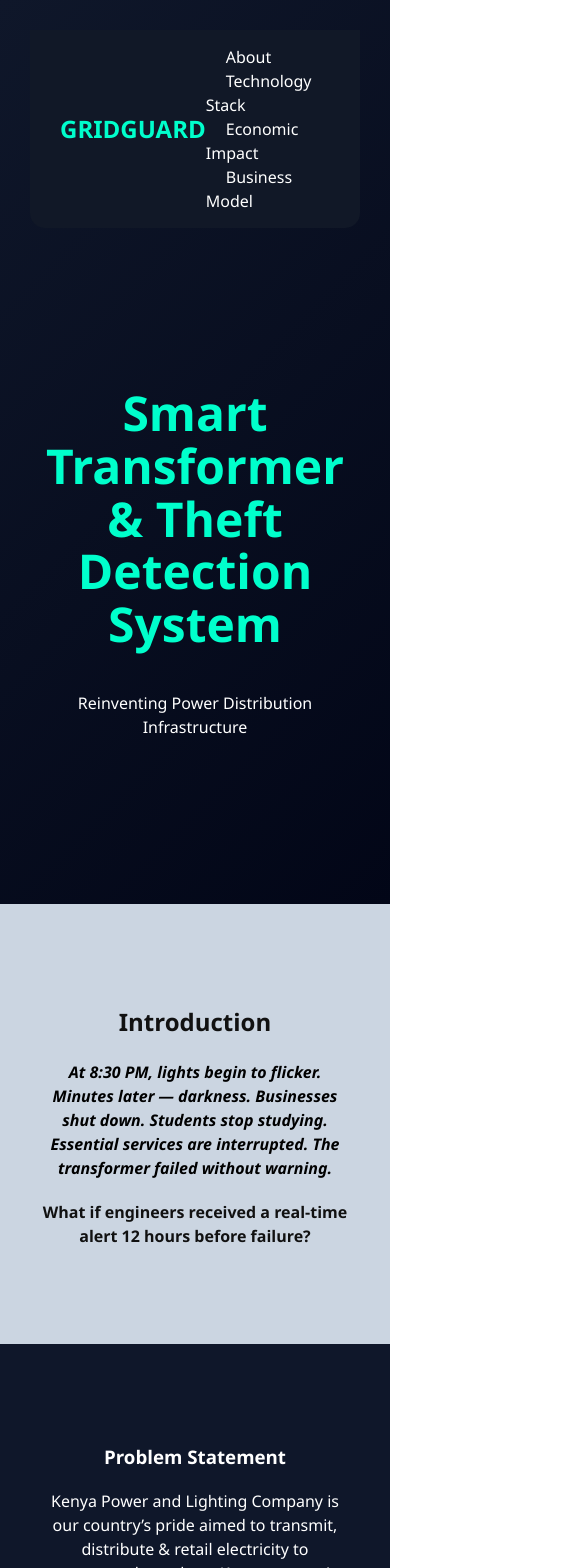
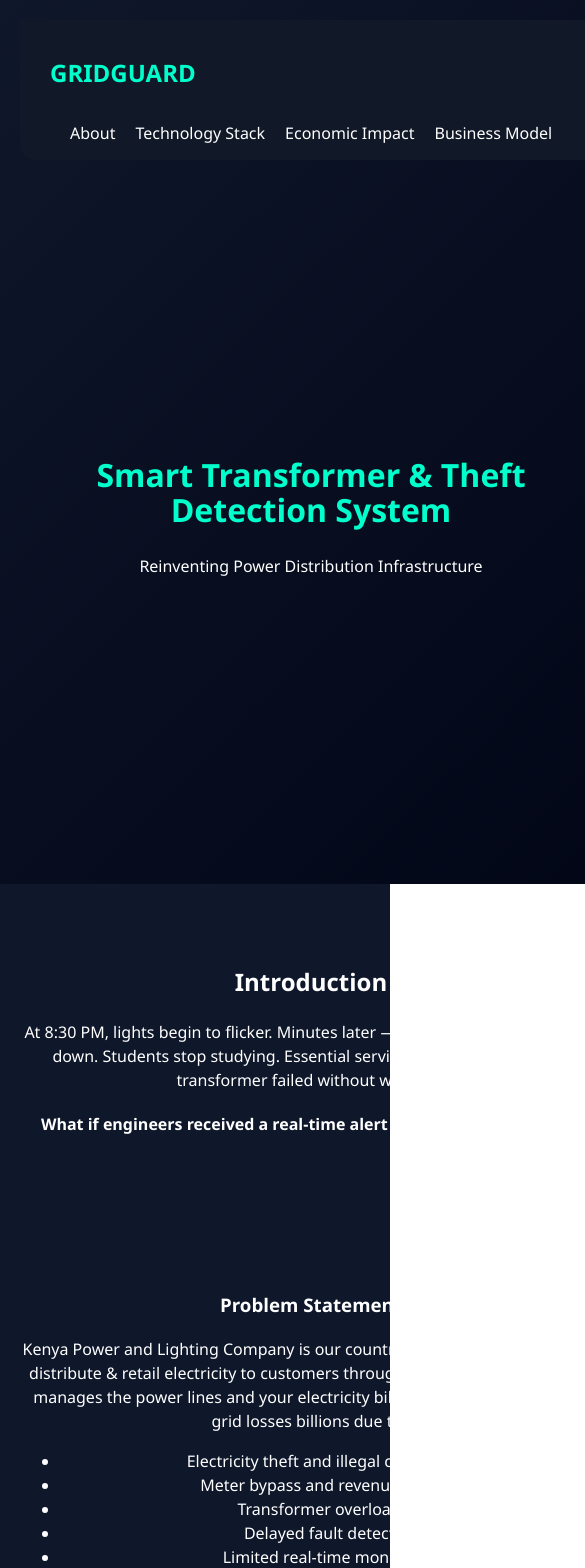
Before and after one commit to Pheniline/GridGuard, a React app in the folder frontend/: page / in a window 390 px wide. Shown: the top 1568 px of the page, 585 px wide, since content can reach past the window. Built offline with nearby package versions, Linux system fonts and the light colour scheme; the HTML template or start-up script is replaced by a standard one.

Commit message:
Gridguard

```diff
--- a/frontend/src/App.css
+++ b/frontend/src/App.css
@@ -1,3 +1,4 @@
+/* ------------------- BASE ------------------- */
 body {
   margin: 0;
   font-family: "Segoe UI", sans-serif;
@@ -6,34 +7,18 @@ body {
   scroll-behavior: smooth;
 }
 
+/* ------------------- HERO ------------------- */
 .hero {
   height: 100vh;
   background: linear-gradient(135deg, #0f172a, #020617);
-  padding: 30px;
-}
-
-.nav {
+  color: white;
   display: flex;
-  justify-content: space-between;
-  align-items: center;
-}
-
-.logo {
-  color: #00ffcc;
-}
-
-.nav-links a {
-  margin-left: 20px;
-  text-decoration: none;
-  color: white;
-}
-
-.nav-links a:hover {
-  color: #00ffcc;
+  flex-direction: column;
+  padding: 20px;
 }
 
 .hero-content {
-  margin-top: 150px;
+  margin: auto;
   text-align: center;
 }
 
@@ -42,80 +27,26 @@ body {
   color: #00ffcc;
 }
 
-.section {
-  padding: 80px 40px;
-  text-align: center;
+.highlight {
+  font-weight: bold;
+  margin-top: 20px;
 }
 
-.grid {
-  display: grid;
-  grid-template-columns: repeat(auto-fit, minmax(250px, 1fr));
-  gap: 20px;
-  margin-top: 40px;
-}
-
-.card {
-  background: #111827;
-  padding: 20px;
-  border-radius: 12px;
-  box-shadow: 0 0 15px rgba(0, 255, 200, 0.2);
-}
-
-.demo-btn {
-  margin-top: 20px;
-  padding: 15px 30px;
-  background: #00ffcc;
-  border: none;
-  border-radius: 10px;
-  font-size: 1rem;
-  cursor: pointer;
-}
-
-.demo-btn:hover {
-  background: #00ccaa;
-}
-
-.architecture-img {
-  max-width: 80%;
-  margin-top: 40px;
-  border-radius: 15px;
-}
-
-.quote {
-  background: #020617;
-  padding: 60px;
-  font-style: italic;
-  text-align: center;
-}
-.status.safe {
-  background: #065f46;
-  box-shadow: 0 0 20px rgba(16, 185, 129, 0.8);
-}
-
-.status.danger {
-  background: #7f1d1d;
-  animation: dangerGlow 1s infinite alternate;
-}
-
-@keyframes dangerGlow {
-  from {
-    box-shadow: 0 0 10px rgba(255, 0, 0, 0.5);
-  }
-  to {
-    box-shadow: 0 0 30px rgba(255, 0, 0, 1);
-  }
-}
-/* 1. Navigation background */
+/* ------------------- NAVIGATION ------------------- */
 .nav {
   display: flex;
   justify-content: space-between;
   align-items: center;
-  background: #111827; /* dark background for nav */
+  background: #111827;
   padding: 15px 30px;
   border-radius: 0 0 15px 15px;
 }
 
-/* 2. Sliding underline on links */
+.logo {
+  color: #00ffcc;
+  font-weight: bold;
+}
+
 .nav-links a {
   position: relative;
   margin-left: 20px;
@@ -138,64 +69,13 @@ body {
 .nav-links a:hover::after {
   width: 100%;
 }
-.alert-text {
-  margin-top: 10px;
-  font-weight: bold;
-  color: #ff0000;
-  animation: blink 1s infinite;
+
+/* ------------------- SECTIONS ------------------- */
+.section {
+  padding: 60px 20px;
+  text-align: center;
 }
 
-@keyframes blink {
-  0% {
-    opacity: 1;
-  }
-  50% {
-    opacity: 0;
-  }
-  100% {
-    opacity: 1;
-  }
-}
-.bullet-list {
-  list-style: none;
-  padding: 0;
-  margin-top: 20px;
-}
-
-.bullet-list li {
-  margin: 10px 0;
-  color: rgba(16, 185, 129, 0.8);
-}
-
-.intro-text {
-  font-style: italic;
-  color: black;
-  font-weight: bold;
-  margin-bottom: 20px;
-}
-.alert-text {
-  margin-top: 10px;
-  font-weight: bold;
-  color: #ff4d4d;
-}
-
-.blink {
-  animation: blinkAnimation 1s infinite;
-}
-
-@keyframes blinkAnimation {
-  0% {
-    opacity: 1;
-  }
-  50% {
-    opacity: 0;
-  }
-  100% {
-    opacity: 1;
-  }
-}
-
-/* SLIDE ANIMATION */
 .slide-section {
   opacity: 0;
   transform: translateY(60px);
@@ -207,50 +87,154 @@ body {
   transform: translateY(0);
 }
 
-/* Alternating Backgrounds */
-.light {
-  background: #cbd5e1;
-  color: #111;
+/* ------------------- GRID CARDS ------------------- */
+.grid {
+  display: grid;
+  grid-template-columns: repeat(auto-fit, minmax(220px, 1fr));
+  gap: 20px;
+  margin-top: 40px;
 }
 
-.dark {
-  background: #0f172a;
-  color: white;
+.card {
+  background: #111827;
+  color: #c0fdfb;
+  padding: 20px;
+  border-radius: 12px;
+  box-shadow: 0 0 15px rgba(0, 255, 200, 0.2);
+  text-align: center;
+  font-weight: 500;
+  transition: transform 0.3s ease;
 }
 
-/* Hero */
-.hero {
-  height: 100vh;
-  background: linear-gradient(135deg, #0f172a, #020617);
-  color: white;
-  display: flex;
-  flex-direction: column;
+.card:hover {
+  transform: translateY(-5px);
 }
 
-.hero-content {
-  margin: auto;
-  text-align: center;
+/* STATUS CARDS */
+.status.safe {
+  background: #065f46;
+  box-shadow: 0 0 20px rgba(16, 185, 129, 0.8);
 }
 
-.highlight {
-  font-weight: bold;
-  margin-top: 20px;
+.status.danger {
+  background: #7f1d1d;
+  animation: dangerGlow 1s infinite alternate;
 }
 
+@keyframes dangerGlow {
+  from {
+    box-shadow: 0 0 10px rgba(255, 0, 0, 0.5);
+  }
+  to {
+    box-shadow: 0 0 30px rgba(255, 0, 0, 1);
+  }
+}
+
+.alert-text {
+  margin-top: 10px;
+  font-weight: bold;
+  color: #ff4d4d;
+  animation: blink 1s infinite;
+}
+
+@keyframes blink {
+  0%,
+  100% {
+    opacity: 1;
+  }
+  50% {
+    opacity: 0;
+  }
+}
+
+.blink {
+  animation: blinkAnimation 1s infinite;
+}
+
+@keyframes blinkAnimation {
+  0%,
+  100% {
+    opacity: 1;
+  }
+  50% {
+    opacity: 0;
+  }
+}
+
+/* ------------------- BUTTONS ------------------- */
+.demo-btn {
+  margin-top: 20px;
+  padding: 15px 30px;
+  background: #00ffcc;
+  border: none;
+  border-radius: 10px;
+  font-size: 1rem;
+  cursor: pointer;
+}
+
+.demo-btn:hover {
+  background: #00ccaa;
+}
+
+/* ------------------- QUOTE ------------------- */
 .quote {
   background: #c0fdfb;
   color: black;
   text-align: center;
-  padding: 100px 20px;
+  padding: 80px 20px;
   font-style: italic;
+  border-radius: 12px;
 }
-/* TECHNOLOGY STACK CARDS */
+
+/* ------------------- TECHNOLOGY CARDS ------------------- */
 #tech .card {
-  background: #111827; /* dark card background */
-  color: #c0fdfb; /* softer cyan/teal, not too bright */
+  background: #111827;
+  color: #c0fdfb;
   padding: 20px;
   border-radius: 12px;
   box-shadow: 0 0 15px rgba(0, 255, 200, 0.2);
   text-align: center;
   font-weight: 500;
 }
+
+/* ------------------- MEDIA QUERIES (RESPONSIVE) ------------------- */
+@media (max-width: 900px) {
+  .hero-content h1 {
+    font-size: 2.5rem;
+  }
+
+  .nav {
+    flex-direction: column;
+    align-items: flex-start;
+  }
+
+  .nav-links {
+    margin-top: 10px;
+  }
+}
+
+@media (max-width: 600px) {
+  .hero-content h1 {
+    font-size: 2rem;
+  }
+
+  .grid {
+    grid-template-columns: 1fr;
+    gap: 15px;
+  }
+
+  .card {
+    padding: 15px;
+    font-size: 0.9rem;
+  }
+
+  .demo-btn {
+    width: 100%;
+    padding: 12px 0;
+  }
+
+  .quote {
+    padding: 60px 15px;
+    font-size: 0.9rem;
+  }
+}
```
